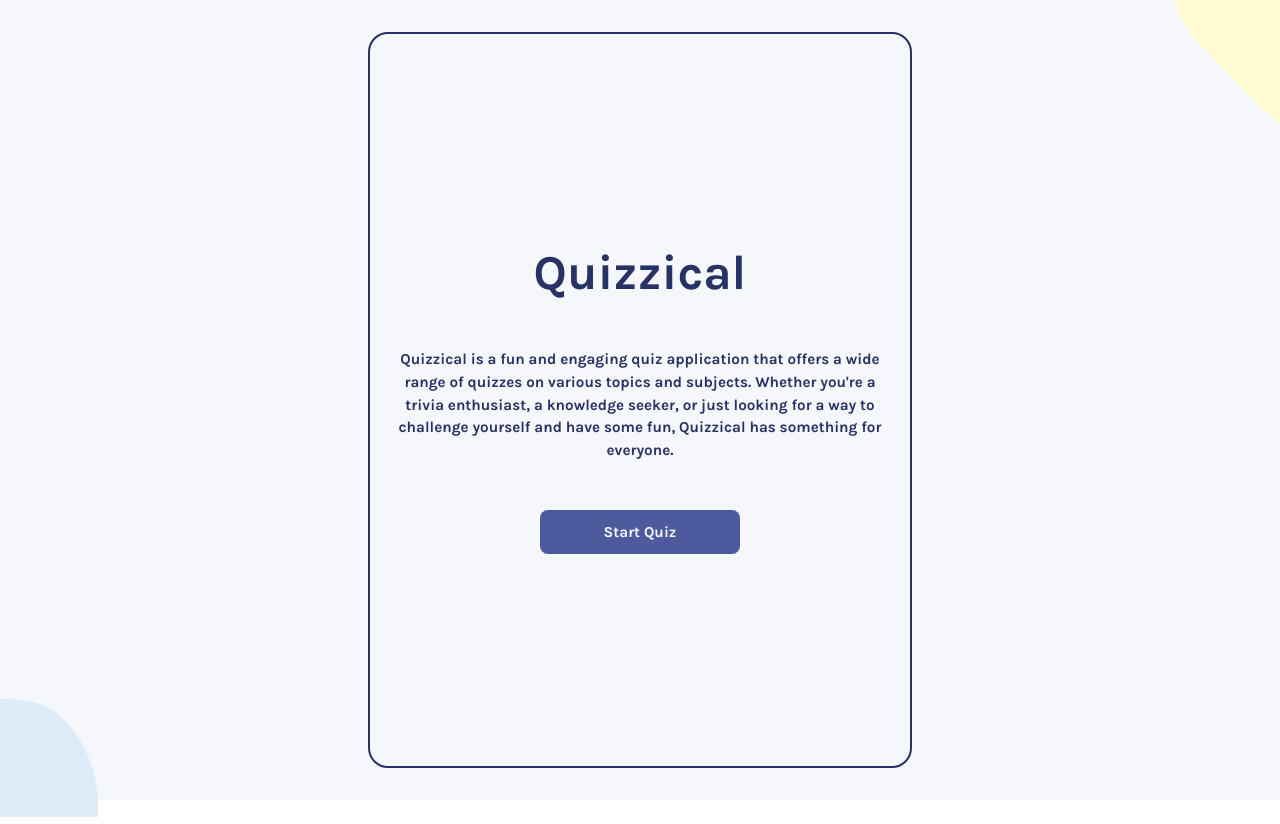
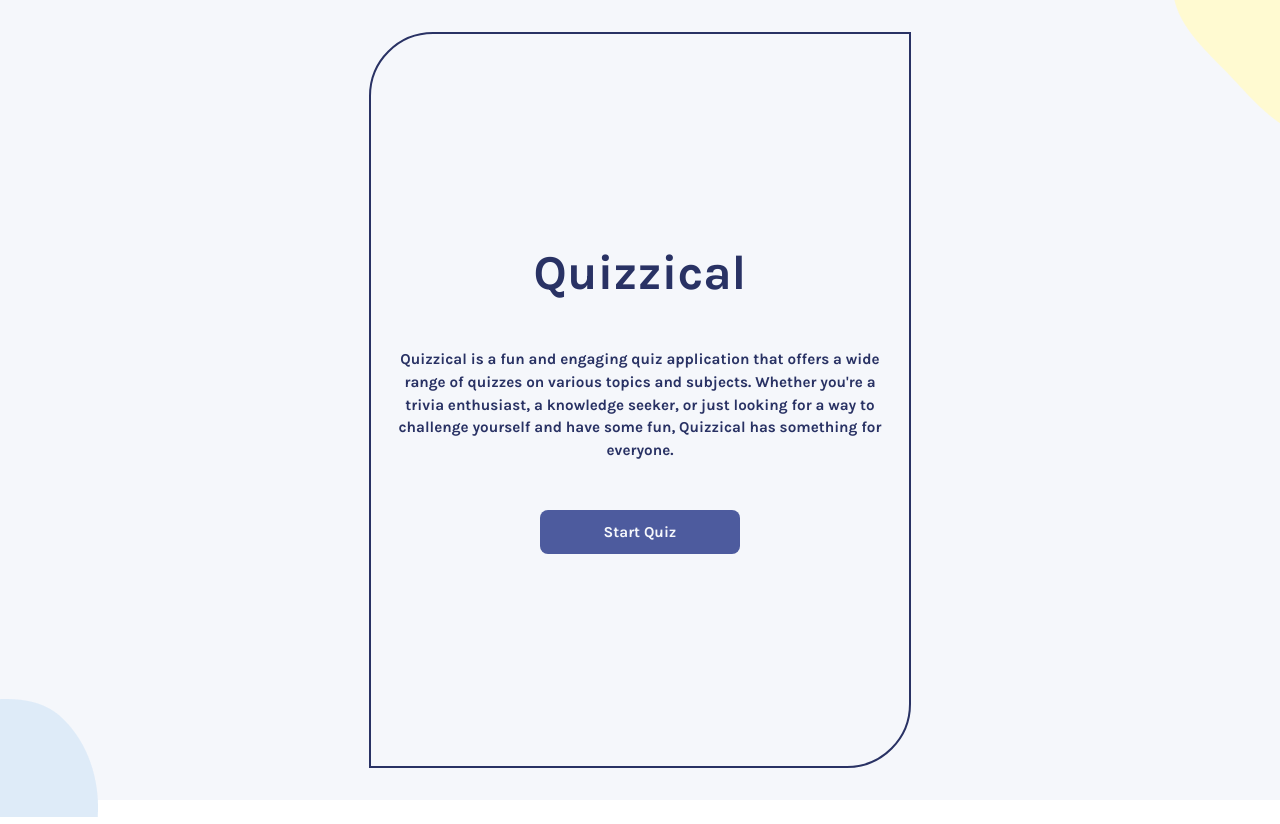
Before and after one commit to Manuel-dev01/Quizzical, a React (Vite) app: page / in a window 1280 px wide. Shown: the top 824 px of the page. Built offline with nearby package versions, Linux system fonts and the light colour scheme.

Commit message:
updated css properties

```diff
--- a/src/App.css
+++ b/src/App.css
@@ -32,8 +32,8 @@ body {
 
 .intro {
   border: 2px solid #293264;
-  border-radius: 20px;
-  padding: 0 20px;
+  border-radius: 4rem 0 4rem 0;
+  padding: 0 1.2rem;
   color: #293264;
   display: flex;
   flex-direction: column;
```
